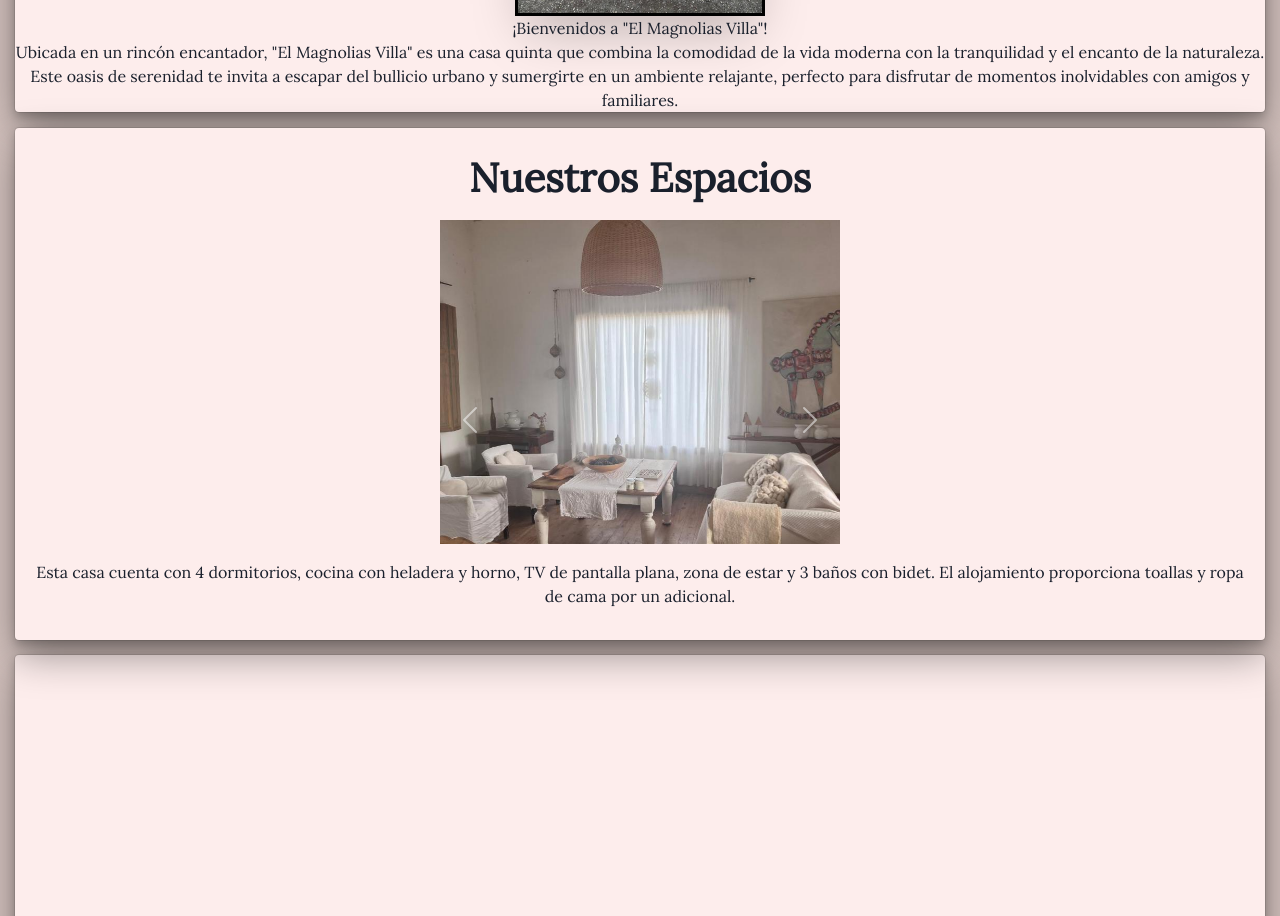
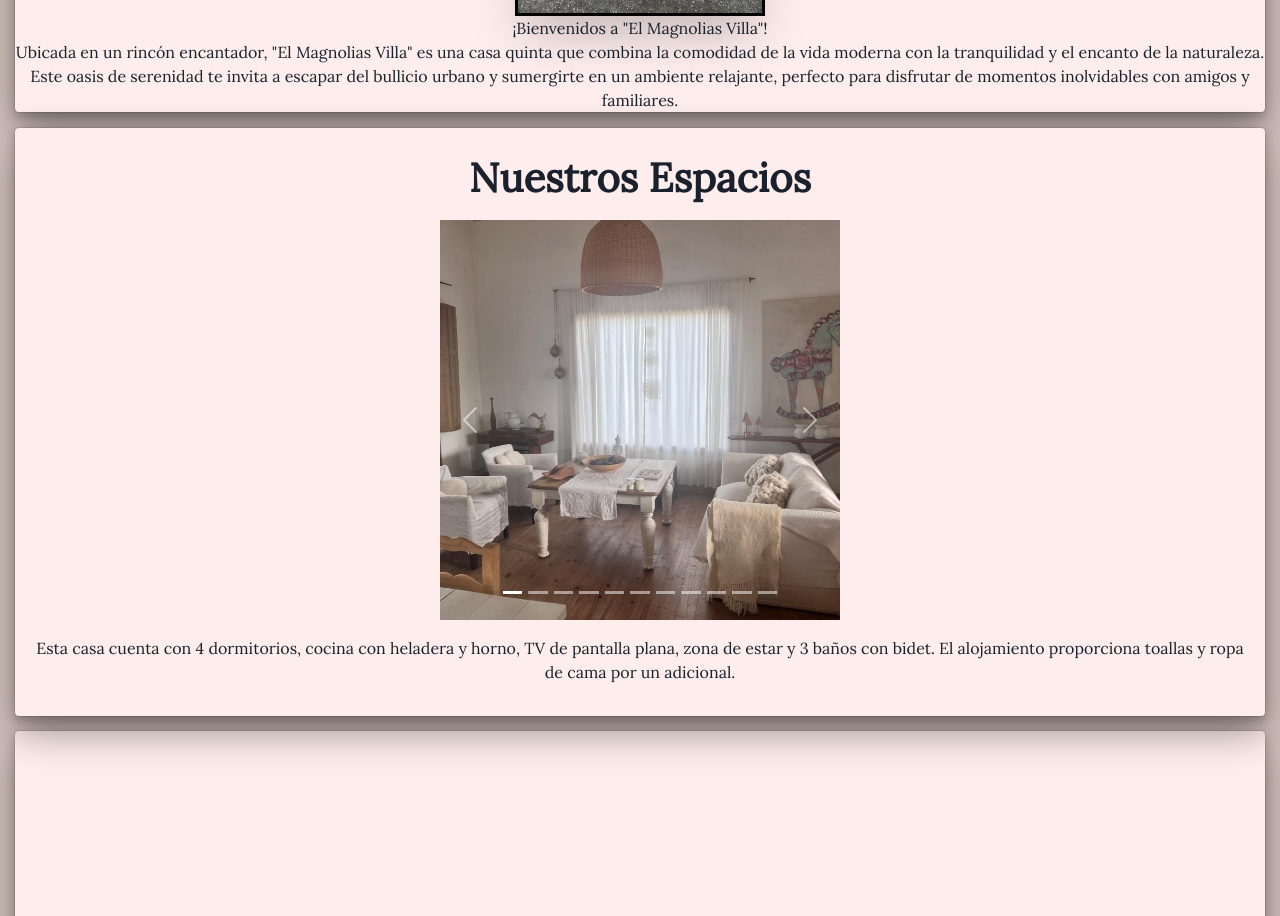
Before and after one commit to Laria-Mateo/Magnolias-CasaQuinta-Project, a React (Vite) app: page / in a window 1280 px wide. Shown: the part 600-1516 px from the top of the page. Built offline with nearby package versions, Linux system fonts and the light colour scheme.

Commit message:
finalizacion de seccion 2

```diff
--- a/src/components/menu/secciones/secciones.jsx
+++ b/src/components/menu/secciones/secciones.jsx
@@ -28,7 +28,7 @@ const Secciones = () => {
     <ChakraProvider theme={theme}>
       <>
         <Box id="seccion1" h="auto" bg="#FDEDEC" boxShadow="dark-lg" m={'15px'} rounded={4} mt={0} textAlign="center">
-          <Heading size="lg" fontSize="40px" textAlign={'center'} p={'10px'}>
+          <Heading size="lg" fontSize="40px" textAlign={'center'} p={'10px'} >
             Sobre Nosotros
           </Heading>
           <Box textAlign="center">
@@ -50,13 +50,14 @@ const Secciones = () => {
 
 
 
-        <Box id="seccion2" h="auto" bg="#FDEDEC" boxShadow="dark-lg" m={'15px'} rounded={4} mt={0} p={4} position="relative">
-  <Box boxSize={['300px', '400px']} maxW="100%" margin="auto" textAlign="center" mb={4} h="400px" overflow="hidden">
-              {/* ... código del carrusel ... */}
-              <Heading size="lg" fontSize="40px" p={'10px'}>
+        <Box id="seccion2" h="auto" bg="#FDEDEC" boxShadow="dark-lg" m={'15px'} rounded={4} mt={0} p={4} position="relative" textAlign={'center'} >
+          <Heading size="lg" fontSize="40px" p={'10px'} >
             Nuestros Espacios
           </Heading>
-              <div id="carouselExampleIndicators" className="carousel slide" data-bs-ride="carousel" >
+          <Box boxSize={['300px', '400px']} maxW="100%" margin="auto" textAlign="center" mb={4} h="400px" overflow="hidden" >
+
+
+            <Box id="carouselExampleIndicators" className="carousel slide" data-bs-ride="carousel" boxShadow="dark-lg"  >
               <div className="carousel-indicators">
                 <button type="button" data-bs-target="#carouselExampleIndicators" data-bs-slide-to="0" className="active" aria-current="true" aria-label="Slide 1"></button>
                 <button type="button" data-bs-target="#carouselExampleIndicators" data-bs-slide-to="1" aria-label="Slide 2"></button>
@@ -113,12 +114,12 @@ const Secciones = () => {
                 <span className="carousel-control-next-icon" aria-hidden="true"></span>
                 <span className="visually-hidden">Next</span>
               </button>
-              </div>
+            </Box>
 
 
           </Box>
-          <Box  textAlign={'center'}>
-          <p m="10px"  position="relative" zIndex={1}>
+          <Box textAlign={'center'}>
+            <p m="10px" position="relative" zIndex={1}>
               Esta casa cuenta con 4 dormitorios, cocina con heladera y horno, TV de pantalla plana, zona de estar y 3 baños con bidet. El alojamiento proporciona toallas y ropa de cama por un adicional.
             </p>
           </Box>
```
Lines whose indentation alone changed are shown as unchanged.
